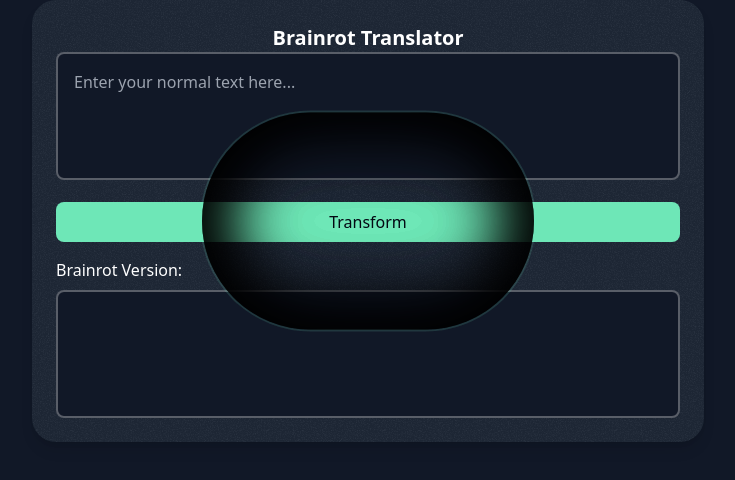
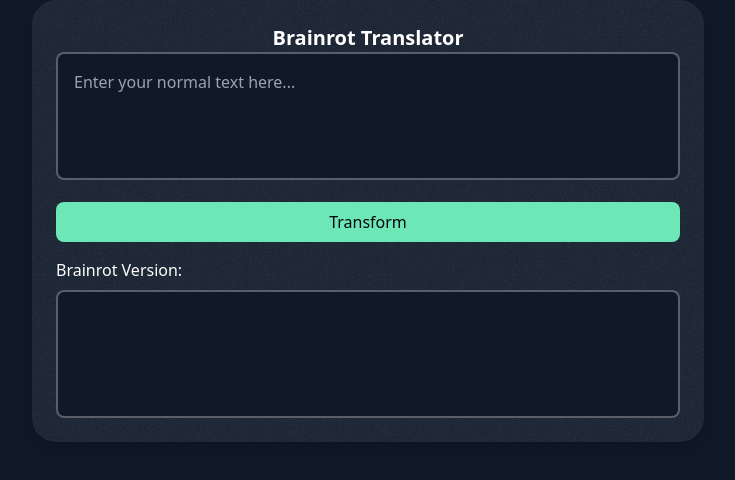
Before and after one commit to Coconhat/brainrot-converter, a React (Vite) app: page / in a window 1280 px wide. Shown: the top 480 px of the page, without its empty margins (272-1007 px from the left). Built offline with nearby package versions, Linux system fonts and the light colour scheme.

Commit message:
add deploy

```diff
--- a/src/App.jsx
+++ b/src/App.jsx
@@ -75,7 +75,7 @@ const BrainrotTranslator = () => {
       }
 
       // Random suffix additions
-      if (Math.random() < 0.13) {
+      if (Math.random() < 0.12) {
         word = `${word} ${
           suffixes[Math.floor(Math.random() * suffixes.length)]
         }`;
@@ -110,12 +110,9 @@ const BrainrotTranslator = () => {
           zIndex: -10,
         }}
       ></div>
-      <div className="absolute inset-0  border-2 top-1/2 left-1/2 -translate-x-1/2 -translate-y-1/2 rounded-full border-emerald-300/5 shadow-[0_0_80px_inset] shadow-emerald-300/5;"></div>
       <div className="font-bold text-xl text-white text-center">
         Brainrot Translator
       </div>
-      <div className="absolute inset-0  border-2 top-1/2 left-1/2 -translate-x-1/2 -translate-y-1/2 rounded-full border-emerald-300/5 shadow-[0_0_80px_inset] shadow-emerald-300/5;"></div>
-      <div className="absolute inset-0  border-2 top-1/2 left-1/2 -translate-x-1/2 -translate-y-1/2 rounded-full border-emerald-300/5 shadow-[0_0_80px_inset] shadow-emerald-300/5;"></div>
 
       <div className="space-y-4">
         <div className="space-y-2">
```
